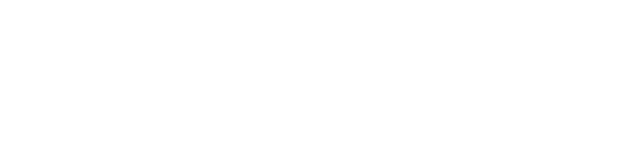
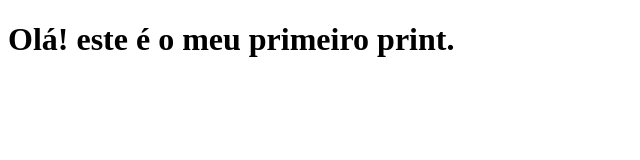
Before and after one commit to ematavele/Website, a plain HTML site: page index.html in a window 1280 px wide. Shown: the whole page, without its empty margins (0-640 px from the left). Drawn offline with Linux system fonts and the light colour scheme.

Commit message:
git commit -m

```diff
--- a/index.html
+++ b/index.html
@@ -6,6 +6,8 @@
     <title></title>
 </head>
 <body>
-
+    <h1>
+        Olá! este é o meu primeiro print.
+    </h1>
 </body>
 </html>
```
